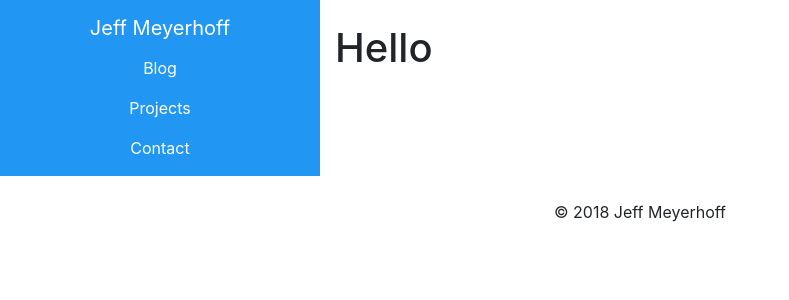
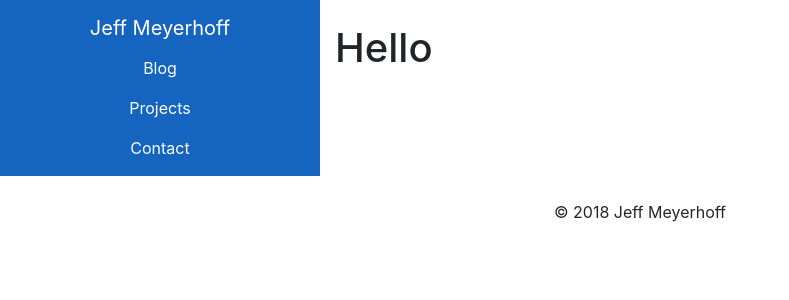
Before and after one commit to jeffington/jeffington.github.io, a Jekyll site: the page built from index.md, in a window 1280 px wide. Shown: the top 300 px of the page, without its empty margins (0-789 px from the left). Built offline with Jekyll 4.4.1, drawn with Linux system fonts in a browser that asks for light colours.

Commit message:
Switch to darker blue theme background

```diff
--- a/assets/css/styles.css
+++ b/assets/css/styles.css
@@ -31,7 +31,7 @@ time {
 }
 
 .theme-background {
-	background-color: #2196F3;
+	background-color: #1565C0;
 }
 
 a.nav-link {
```
